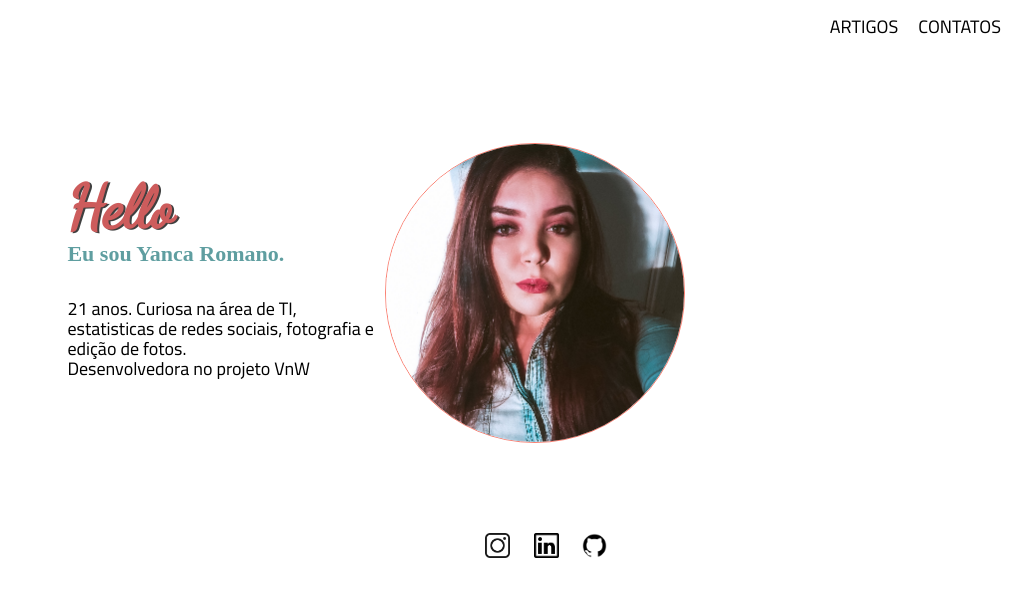
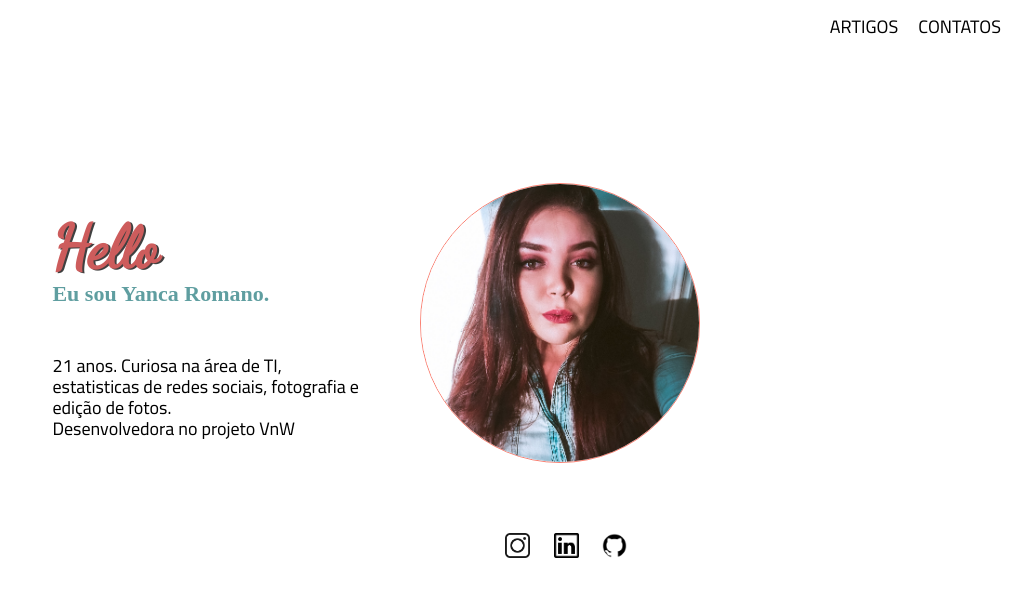
Before and after one commit to YancaRomano/profile-test, a plain HTML site: page index.html in a window 1280 px wide. Shown: the whole page, without its empty margins (269-1280 px from the left). Drawn offline with Linux system fonts and the light colour scheme; a web font is replaced by a local one.

Commit message:
Aplicando flexbox, propriedades e valores no css

```diff
--- a/style.css
+++ b/style.css
@@ -45,6 +45,7 @@ main {
 	font-family: 'Dancing Script', cursive;
 	font-size: 60px;
 	line-height: 2px;
+	margin-top: 100px;
 	color: #CD5C5C;
 	display: flex;
 	align-items: center;
@@ -62,20 +63,23 @@ main {
 .paragrafo {
 	font-family: 'Cairo', sans-serif;
 	font-size: 18px;
-	line-height: 20px;
+	line-height: 21px;
+	margin-top: 16px;
 }
 .img {
-	width: 300px;
-	height: 300px;
+	width: 280px;
+	height: 280px;
 	display: flex;
 	align-self: center;
+	margin-left: 50px;
+	margin-top: 60px;
 	border-radius: 100%;
 	border: 1px solid #FA8072;
 }
 footer {
 	display: flex;
 	justify-content: center;
-	padding: 0px 0px 0px 350px;
+	padding: 0px 0px 0px 390px;
 }
 .img-social {
 	width: 25px;
```
